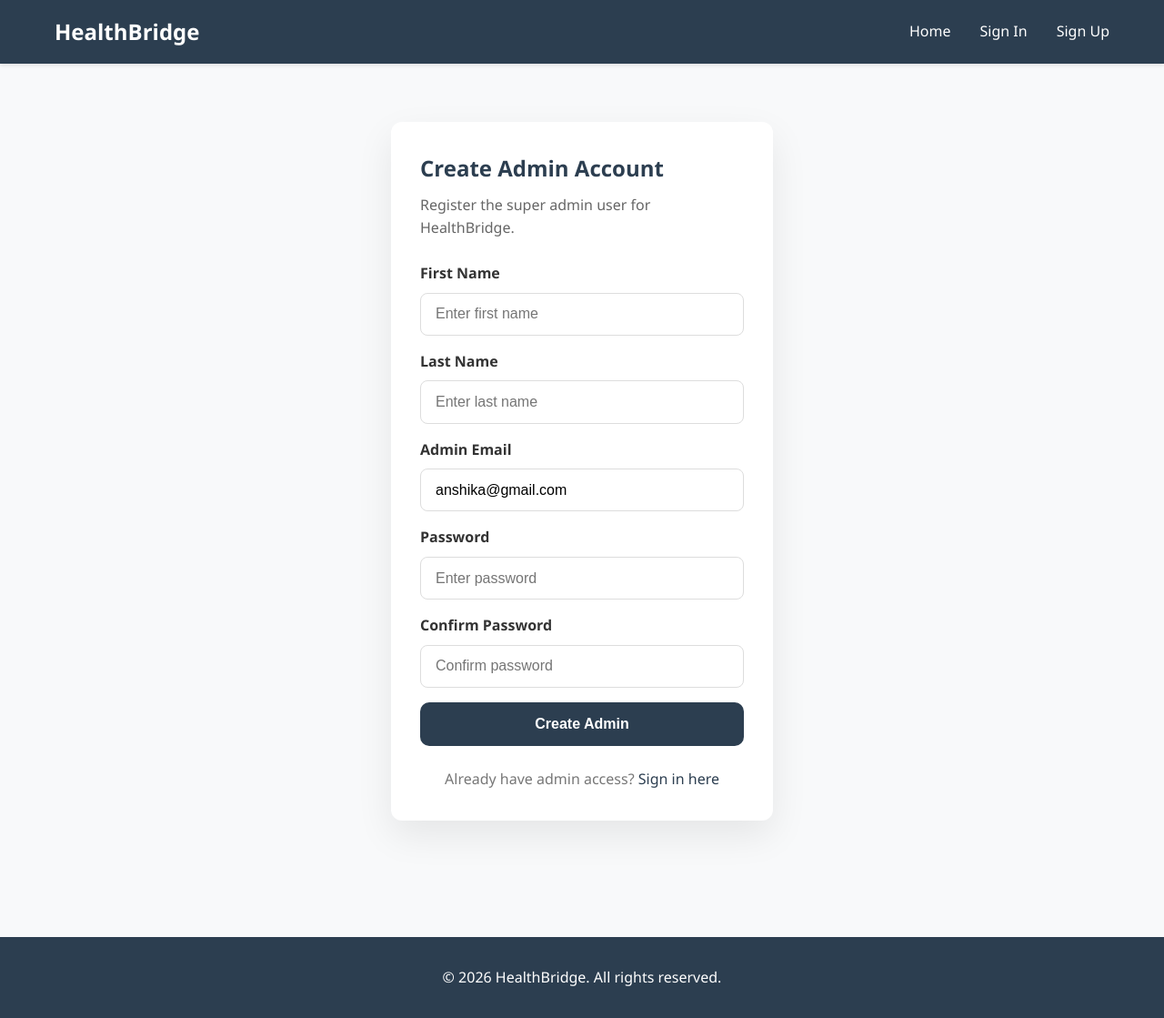
After one commit to anshikajoshi07/Anshika_JIT_HealthBridge, a Django app: page /signup/admin/ in a window 1280 px wide. The commit adds this page. Shown: the whole page at 91% size. Run offline with Django 5.2, Linux system fonts and the light colour scheme.

Commit message:
Add admin signup page and Render auto superuser support

```diff
--- a/health/urls.py
+++ b/health/urls.py
@@ -23,6 +23,7 @@ urlpatterns = [
     path('signup/', views.signup, name='signup'),
     path('signup/patient/', views.signup_patient, name='signup_patient'),
     path('signup/doctor/', views.signup_doctor, name='signup_doctor'),
+    path('signup/admin/', views.signup_admin, name='signup_admin'),
     path('signout/', views.signout, name='signout'),
     path('logout/', views.signout, name='logout'),
     path('profile/', views.profile, name='profile'),
--- a/health/views.py
+++ b/health/views.py
@@ -1,5 +1,7 @@
+import os
+
 from django.shortcuts import render, redirect
-from django.contrib.auth import authenticate, login, logout
+from django.contrib.auth import authenticate, login, logout, get_user_model
 from django.contrib.auth.decorators import login_required
 from django.contrib.auth.models import User
 from django.contrib import messages
@@ -511,6 +513,67 @@ def signup_doctor(request):
     return render(request, 'health/signup_doctor.html')
 
 
+def signup_admin(request):
+    """Admin signup view for auto-creating the superuser."""
+    User = get_user_model()
+
+    if request.method == 'POST':
+        first_name = request.POST.get('first_name')
+        last_name = request.POST.get('last_name')
+        email = request.POST.get('email')
+        password = request.POST.get('password')
+        confirm_password = request.POST.get('confirm_password')
+
+        admin_email = os.getenv('DJANGO_SUPERUSER_EMAIL', 'anshika@gmail.com')
+        admin_username = os.getenv('DJANGO_SUPERUSER_USERNAME', 'anshika')
+        admin_password = os.getenv('DJANGO_SUPERUSER_PASSWORD', 'anshika')
+
+        if email.lower() != admin_email.lower():
+            messages.error(request, 'Admin signup is only allowed for the configured admin email.')
+            return render(request, 'health/signup_admin.html')
+
+        if password != confirm_password:
+            messages.error(request, 'Passwords do not match.')
+            return render(request, 'health/signup_admin.html')
+
+        if password != admin_password:
+            messages.error(request, 'Password does not match the configured admin password.')
+            return render(request, 'health/signup_admin.html')
+
+        username_field = getattr(User, 'USERNAME_FIELD', 'username')
+        identifier = {username_field: admin_username}
+        if hasattr(User, 'email'):
+            identifier['email'] = admin_email
+
+        if User.objects.filter(**identifier).exists():
+            messages.success(request, 'Admin account already exists. Please sign in.')
+            return redirect('health:signin')
+
+        try:
+            create_kwargs = {'password': admin_password}
+            if username_field != 'email':
+                create_kwargs[username_field] = admin_username
+                if hasattr(User, 'email'):
+                    create_kwargs['email'] = admin_email
+            else:
+                create_kwargs['email'] = admin_email
+
+            if hasattr(User, 'first_name'):
+                create_kwargs['first_name'] = first_name
+            if hasattr(User, 'last_name'):
+                create_kwargs['last_name'] = last_name
+
+            user = User.objects.create_superuser(**create_kwargs)
+            login(request, user)
+            messages.success(request, 'Admin account created successfully!')
+            return redirect('health:admin_dashboard')
+        except Exception as e:
+            messages.error(request, f'Error creating admin account: {str(e)}')
+            return render(request, 'health/signup_admin.html')
+
+    return render(request, 'health/signup_admin.html')
+
+
 @login_required(login_url='health:signin')
 def patient_index(request):
     """Patient dashboard home page."""
--- a/templates/health/signup.html
+++ b/templates/health/signup.html
@@ -21,6 +21,12 @@
                 <div class="type-icon">👨‍⚕️</div>
                 <h3>Doctor</h3>
                 <p>Manage appointments and patient consultations</p>
+            </a>
+
+            <a href="{% url 'health:signup_admin' %}" class="type-option">
+                <div class="type-icon">🛡️</div>
+                <h3>Admin</h3>
+                <p>Create the super admin account and view full system stats</p>
             </a>
         </div>
     </div>
--- /dev/null
+++ b/templates/health/signup_admin.html
@@ -0,0 +1,120 @@
+{% extends 'base.html' %}
+{% load static %}
+
+{% block title %}Admin Signup - HealthBridge{% endblock %}
+
+{% block content %}
+<div class="auth-container">
+    <div class="auth-card">
+        <div class="auth-header">
+            <h2>Create Admin Account</h2>
+            <p>Register the super admin user for HealthBridge.</p>
+        </div>
+
+        <form method="POST" class="auth-form">
+            {% csrf_token %}
+
+            <div class="form-group">
+                <label for="first_name">First Name</label>
+                <input type="text" id="first_name" name="first_name" required placeholder="Enter first name">
+            </div>
+
+            <div class="form-group">
+                <label for="last_name">Last Name</label>
+                <input type="text" id="last_name" name="last_name" required placeholder="Enter last name">
+            </div>
+
+            <div class="form-group">
+                <label for="email">Admin Email</label>
+                <input type="email" id="email" name="email" value="anshika@gmail.com" required placeholder="Enter admin email">
+            </div>
+
+            <div class="form-group">
+                <label for="password">Password</label>
+                <input type="password" id="password" name="password" required placeholder="Enter password">
+            </div>
+
+            <div class="form-group">
+                <label for="confirm_password">Confirm Password</label>
+                <input type="password" id="confirm_password" name="confirm_password" required placeholder="Confirm password">
+            </div>
+
+            <button type="submit" class="btn btn-primary btn-block">Create Admin</button>
+        </form>
+
+        <div class="auth-footer">
+            <p>Already have admin access? <a href="{% url 'health:signin' %}">Sign in here</a></p>
+        </div>
+    </div>
+</div>
+{% endblock %}
+
+{% block extra_css %}
+<style>
+.auth-container {
+    display: flex;
+    justify-content: center;
+    align-items: center;
+    min-height: 600px;
+    padding: 2rem 0;
+}
+
+.auth-card {
+    width: 420px;
+    padding: 2rem;
+    background: white;
+    border-radius: 12px;
+    box-shadow: 0 16px 40px rgba(0,0,0,0.08);
+}
+
+.auth-header h2 {
+    margin-bottom: 0.5rem;
+    color: var(--primary-color);
+}
+
+.auth-header p {
+    margin-bottom: 1.5rem;
+    color: #666;
+}
+
+.form-group {
+    margin-bottom: 1rem;
+}
+
+.form-group label {
+    display: block;
+    margin-bottom: 0.5rem;
+    font-weight: 600;
+}
+
+.form-group input {
+    width: 100%;
+    padding: 0.85rem 1rem;
+    border: 1px solid #ddd;
+    border-radius: 8px;
+    font-size: 1rem;
+}
+
+.btn-block {
+    width: 100%;
+    padding: 0.95rem;
+    border: none;
+    border-radius: 10px;
+    font-size: 1rem;
+    cursor: pointer;
+    background: var(--primary-color);
+    color: white;
+}
+
+.auth-footer {
+    margin-top: 1.5rem;
+    text-align: center;
+    color: #777;
+}
+
+.auth-footer a {
+    color: var(--primary-color);
+    text-decoration: none;
+}
+</style>
+{% endblock %}
```
Also changed, not shown: health/management/commands/create_render_superuser.py (+17 -10 lines).
